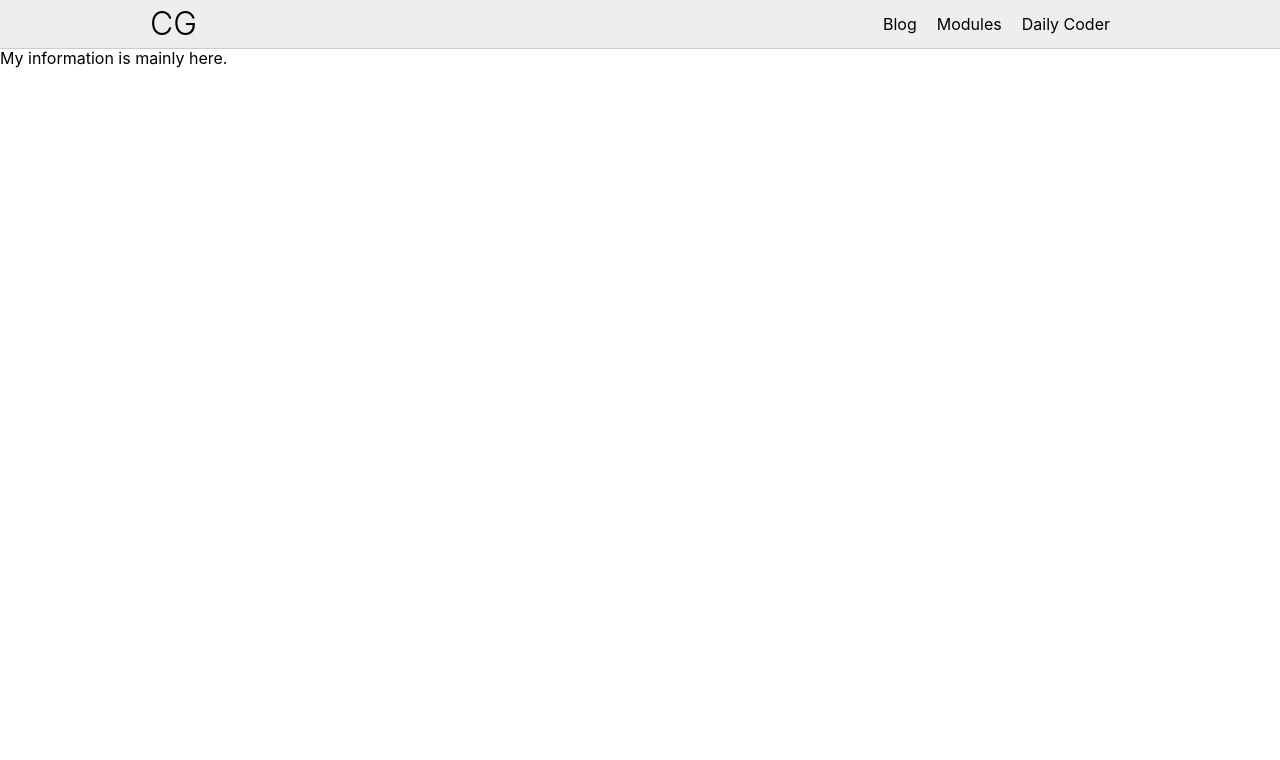
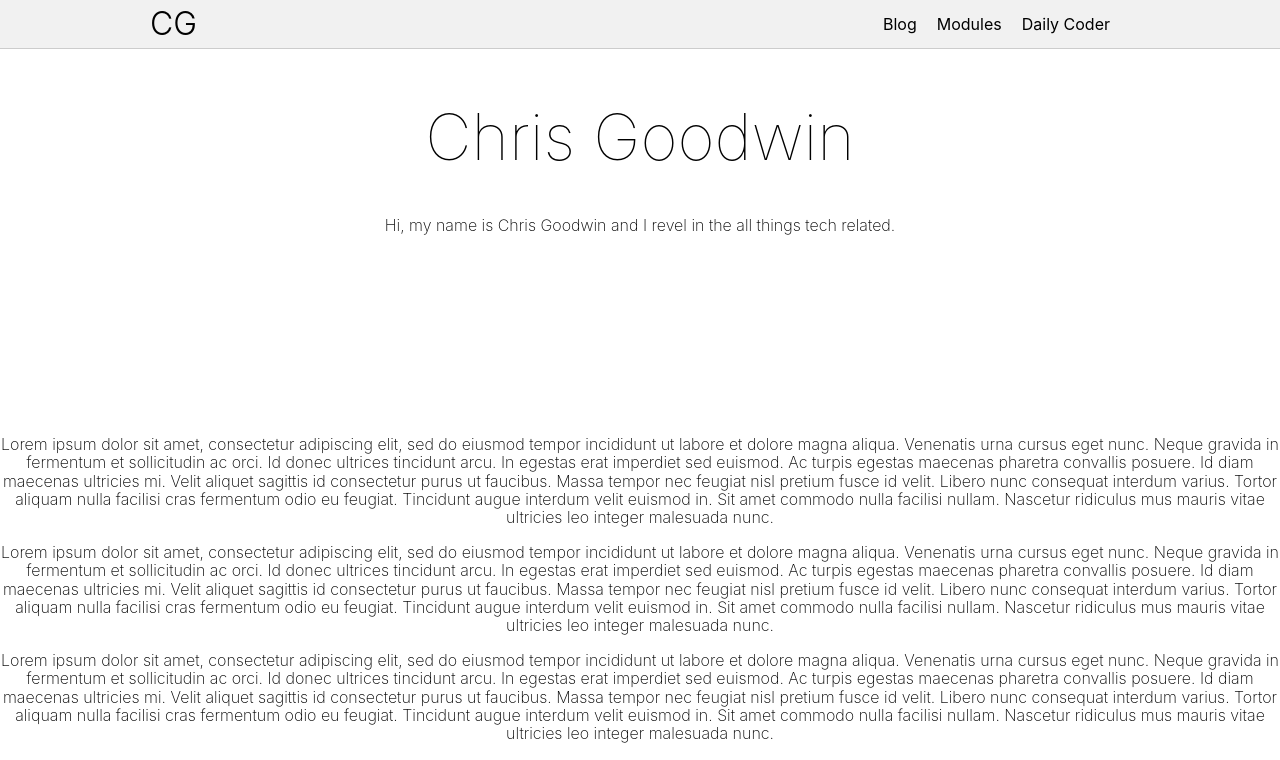
Before and after one commit to SentientBicycle/chrisgoodwinio, a React (Create React App) app: page / in a window 1280 px wide. Shown: the top 760 px of the page. Built offline with nearby package versions, Linux system fonts and the light colour scheme.

Commit message:
Added drop fade component, updated look of main and header, changed text to have thinner look

```diff
--- a/public/index.html
+++ b/public/index.html
@@ -19,22 +19,13 @@
       work correctly both with client-side routing and a non-root public URL.
       Learn how to configure a non-root public URL by running `npm run build`.
     -->
-    <title>React App</title>
+    <title>Chris Goodwin</title>
   </head>
   <body>
     <noscript>
       You need to enable JavaScript to run this app.
     </noscript>
     <div id="root"></div>
-    <!--
-      This HTML file is a template.
-      If you open it directly in the browser, you will see an empty page.
 
-      You can add webfonts, meta tags, or analytics to this file.
-      The build step will place the bundled scripts into the <body> tag.
-
-      To begin the development, run `npm start` or `yarn start`.
-      To create a production bundle, use `npm run build` or `yarn build`.
-    -->
   </body>
 </html>
--- a/src/modules/App/App.css
+++ b/src/modules/App/App.css
@@ -30,3 +30,12 @@
     transform: rotate(360deg);
   }
 }
+
+main {
+    position: relative;
+    max-width: 2560px;
+    margin: 0 auto;
+}
+p {
+  font-weight: 200;
+}
--- a/src/modules/App/App.js
+++ b/src/modules/App/App.js
@@ -15,12 +15,14 @@ class App extends Component {
     return (
       <div className="App">
         <Header/>
+        <main>
           <Switch>
             <Route exact path='/' component={Main}/>
             <Route path='/Blog' component={Blog}/>
             <Route path='/Modules' component={Modules}/>
             <Route path='/DailyCoder' component={DC}/>
           </Switch>
+        </main>
       </div>
     );
   }
--- a/src/modules/App/components/Header/Header.js
+++ b/src/modules/App/components/Header/Header.js
@@ -9,7 +9,7 @@ export function Header(props, context) {
 	const siteTitleCss = cssConcat(styles['vert-center'], styles['site-title']);
 	const siteLinksCss = cssConcat(styles.link);
   return (
-  	<nav>
+  	<nav className={styles['cg-nav']}>
 	    <div className={styles.header}>
 	      <div className={styles.content}>
 	        <h1 className={siteTitleCss}>
--- a/src/modules/App/components/Header/Header.module.css
+++ b/src/modules/App/components/Header/Header.module.css
@@ -1,7 +1,14 @@
 .header {
-  background-color: #eee;
+  background-color: rgba(237, 237, 237, 0.75);
   background-size: cover;
   border-bottom: 1px solid #ccc;
+}
+
+.cg-nav {
+    position: fixed;
+    width: 100%;
+    top: 0;
+    z-index: 9999;
 }
 
 .content {
--- a/src/modules/Main/Main.js
+++ b/src/modules/Main/Main.js
@@ -1,12 +1,19 @@
 import React, { Component } from 'react';
 import style from './Main.module.css';
-
+import DropFades from './components/DropFade/DropFades';
 
 class Main extends Component {
   render() {
     return (
       <section className={style.main}>
-        My information is mainly here.
+        <h1 className={style['title-header']}>Chris Goodwin</h1>
+        <p>Hi, my name is Chris Goodwin and I revel in the all things tech related.</p>
+        <DropFades/>
+      	<p>Lorem ipsum dolor sit amet, consectetur adipiscing elit, sed do eiusmod tempor incididunt ut labore et dolore magna aliqua. Venenatis urna cursus eget nunc. Neque gravida in fermentum et sollicitudin ac orci. Id donec ultrices tincidunt arcu. In egestas erat imperdiet sed euismod. Ac turpis egestas maecenas pharetra convallis posuere. Id diam maecenas ultricies mi. Velit aliquet sagittis id consectetur purus ut faucibus. Massa tempor nec feugiat nisl pretium fusce id velit. Libero nunc consequat interdum varius. Tortor aliquam nulla facilisi cras fermentum odio eu feugiat. Tincidunt augue interdum velit euismod in. Sit amet commodo nulla facilisi nullam. Nascetur ridiculus mus mauris vitae ultricies leo integer malesuada nunc.</p>
+      	<p>Lorem ipsum dolor sit amet, consectetur adipiscing elit, sed do eiusmod tempor incididunt ut labore et dolore magna aliqua. Venenatis urna cursus eget nunc. Neque gravida in fermentum et sollicitudin ac orci. Id donec ultrices tincidunt arcu. In egestas erat imperdiet sed euismod. Ac turpis egestas maecenas pharetra convallis posuere. Id diam maecenas ultricies mi. Velit aliquet sagittis id consectetur purus ut faucibus. Massa tempor nec feugiat nisl pretium fusce id velit. Libero nunc consequat interdum varius. Tortor aliquam nulla facilisi cras fermentum odio eu feugiat. Tincidunt augue interdum velit euismod in. Sit amet commodo nulla facilisi nullam. Nascetur ridiculus mus mauris vitae ultricies leo integer malesuada nunc.</p>
+      	<p>Lorem ipsum dolor sit amet, consectetur adipiscing elit, sed do eiusmod tempor incididunt ut labore et dolore magna aliqua. Venenatis urna cursus eget nunc. Neque gravida in fermentum et sollicitudin ac orci. Id donec ultrices tincidunt arcu. In egestas erat imperdiet sed euismod. Ac turpis egestas maecenas pharetra convallis posuere. Id diam maecenas ultricies mi. Velit aliquet sagittis id consectetur purus ut faucibus. Massa tempor nec feugiat nisl pretium fusce id velit. Libero nunc consequat interdum varius. Tortor aliquam nulla facilisi cras fermentum odio eu feugiat. Tincidunt augue interdum velit euismod in. Sit amet commodo nulla facilisi nullam. Nascetur ridiculus mus mauris vitae ultricies leo integer malesuada nunc.</p>
+      	<p>Lorem ipsum dolor sit amet, consectetur adipiscing elit, sed do eiusmod tempor incididunt ut labore et dolore magna aliqua. Venenatis urna cursus eget nunc. Neque gravida in fermentum et sollicitudin ac orci. Id donec ultrices tincidunt arcu. In egestas erat imperdiet sed euismod. Ac turpis egestas maecenas pharetra convallis posuere. Id diam maecenas ultricies mi. Velit aliquet sagittis id consectetur purus ut faucibus. Massa tempor nec feugiat nisl pretium fusce id velit. Libero nunc consequat interdum varius. Tortor aliquam nulla facilisi cras fermentum odio eu feugiat. Tincidunt augue interdum velit euismod in. Sit amet commodo nulla facilisi nullam. Nascetur ridiculus mus mauris vitae ultricies leo integer malesuada nunc.</p>
+      	<p>Lorem ipsum dolor sit amet, consectetur adipiscing elit, sed do eiusmod tempor incididunt ut labore et dolore magna aliqua. Venenatis urna cursus eget nunc. Neque gravida in fermentum et sollicitudin ac orci. Id donec ultrices tincidunt arcu. In egestas erat imperdiet sed euismod. Ac turpis egestas maecenas pharetra convallis posuere. Id diam maecenas ultricies mi. Velit aliquet sagittis id consectetur purus ut faucibus. Massa tempor nec feugiat nisl pretium fusce id velit. Libero nunc consequat interdum varius. Tortor aliquam nulla facilisi cras fermentum odio eu feugiat. Tincidunt augue interdum velit euismod in. Sit amet commodo nulla facilisi nullam. Nascetur ridiculus mus mauris vitae ultricies leo integer malesuada nunc.</p>
       </section>
     );
   }
--- a/src/modules/Main/Main.module.css
+++ b/src/modules/Main/Main.module.css
@@ -1,3 +1,10 @@
 .main {
-  text-align: left;
+  text-align: center;
 }
+
+.title-header {
+	text-align: center;
+	font-size: 64px;
+	margin-top: 100px;
+	font-weight: 100;
+}
--- /dev/null
+++ b/src/modules/Main/components/DropFade/DropFade.js
@@ -0,0 +1,35 @@
+import React, { Component } from 'react';
+import PropTypes from 'prop-types';
+import styles from './DropFade.module.css';
+
+class DropFade extends Component {
+
+	componentDidMount() {
+		this.df.addEventListener('animationend', this.setNextActive);
+	}
+
+	setNextActive(e) {
+		e.target.classList.remove(styles.active);
+		if(e.target.nextSibling){
+			e.target.nextSibling.classList.add(styles.active);
+		} else {
+			e.target.parentNode.firstChild.classList.add(styles.active);
+		}
+	}
+
+  render (){
+  	return (
+	  	<p  ref={elem=> this.df = elem} className={`${styles.fader} ${this.props.place === 0 ? styles.active : ''}`} place={this.props.place} >{this.props.word}</p>
+	);
+  }
+}
+
+DropFade.contextTypes = {
+
+};
+
+DropFade.propTypes = {
+
+};
+
+export default DropFade;
--- /dev/null
+++ b/src/modules/Main/components/DropFade/DropFade.module.css
@@ -0,0 +1,34 @@
+
+.fader {
+	position: absolute;
+	animation: fade 5s ease-in-out ;
+	animation-fill-mode: forwards;
+	display: none;
+}
+
+.active {
+	display: block;
+}
+
+.fade-container {
+	position: relative;
+	margin: auto auto 200px auto;
+	width:20%;
+}
+
+.holder {
+
+}
+
+
+@keyframes fade{
+  0% {color: rgba(0,0,0,0);
+  	transform: translate(0);
+  }
+  50% {color: rgba(0,0,0,1);
+  	transform: translate(0, 50px);
+  }
+  100% {color: rgba(0,0,0,0);
+  	transform: translate(0, 50px);
+  }
+}
--- /dev/null
+++ b/src/modules/Main/components/DropFade/DropFades.js
@@ -0,0 +1,28 @@
+import React, { Component } from 'react';
+import PropTypes from 'prop-types';
+import styles from './DropFade.module.css';
+import DropFade from './DropFade.js'
+
+class DropFades extends Component {
+
+
+
+  render (){
+  	const words = ['Hard Working', 'Efficient', 'Focused', 'Energetic', 'Pteradactyl'];
+  	return (
+	  	<div className={styles['fade-container']}>
+	  		{words.map( (word, index) => {return <DropFade key={index} place={index} word={word} />})}
+	  	</div>
+	);
+  }
+}
+
+DropFades.contextTypes = {
+  router: PropTypes.object,
+};
+
+DropFades.propTypes = {
+
+};
+
+export default DropFades;
```
Lines whose indentation alone changed are shown as unchanged.
